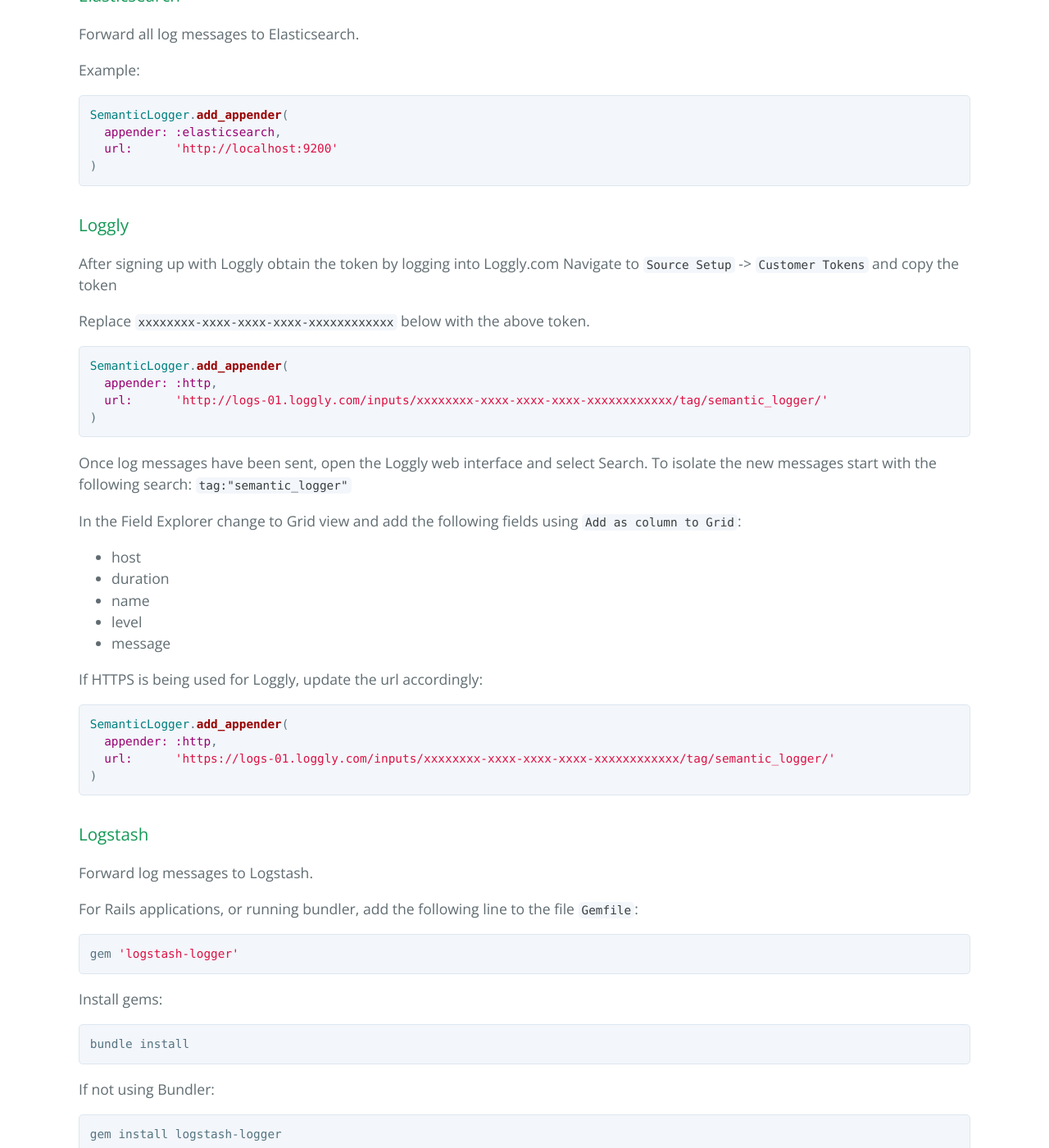
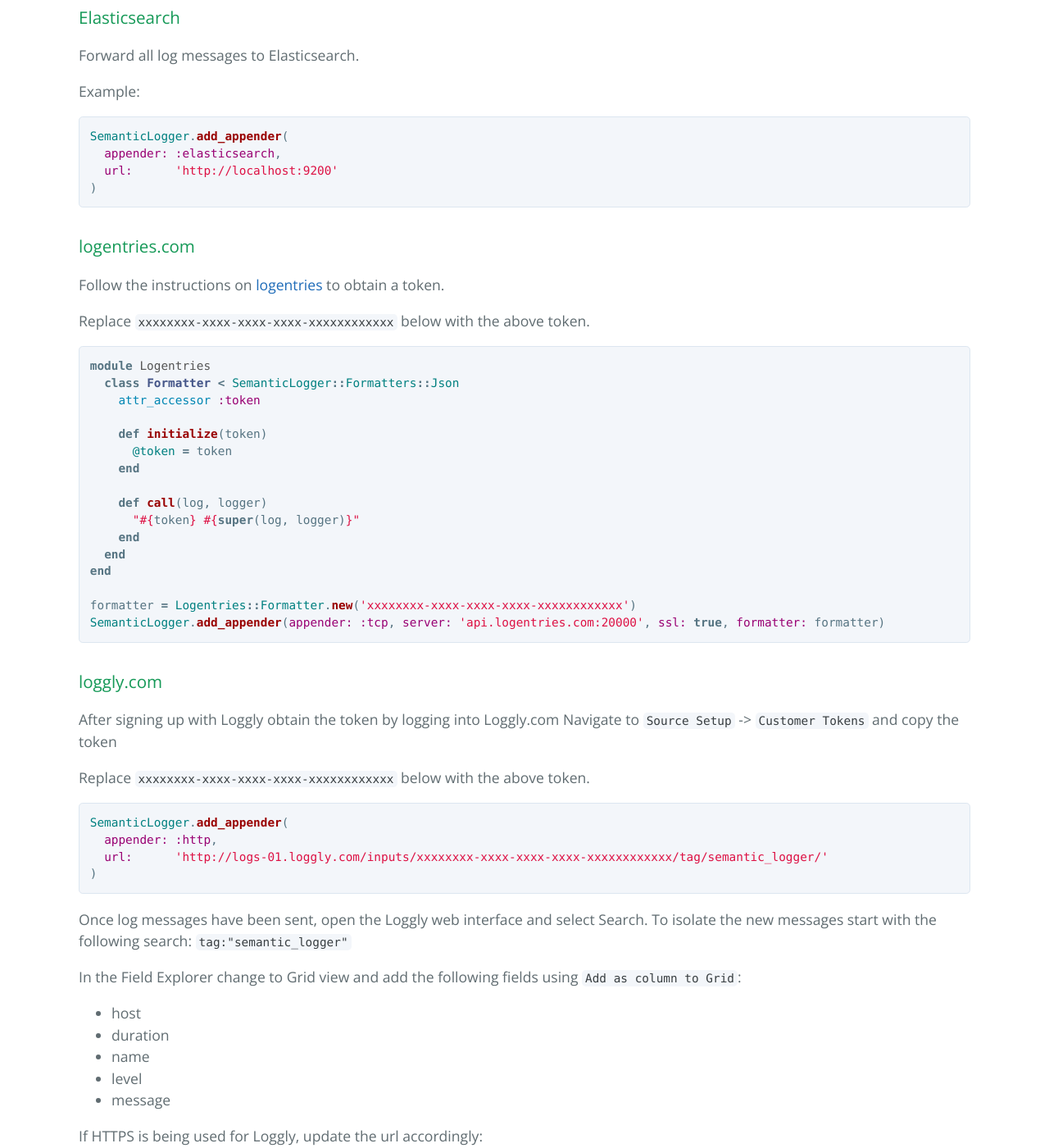
Before and after one commit to reidmorrison/semantic_logger, a Jekyll site: the page built from appenders.md, in a window 1280 px wide and 1400 px high, scrolled down 4623 px. Shown: the whole window at 82% size. Built offline with Jekyll 4.4.1, drawn with Linux system fonts in a browser that asks for light colours; some of the changed text lies outside the part shown.

Commit message:
Fixes #25 Add logentries.com example to documentation.

```diff
--- a/appenders.md
+++ b/appenders.md
@@ -14,7 +14,8 @@ Log messages can be written to one or more of the following destinations at the
 * Graylog
 * Elasticsearch
 * Splunk
-* Loggly
+* logentries.com
+* loggly.com
 * Logstash
 * New Relic
 * Bugsnag
@@ -220,7 +221,33 @@ SemanticLogger.add_appender(
 )
 ~~~
 
-### Loggly
+### logentries.com
+
+Follow the instructions on [logentries](https://logentries.com/doc/input-token/)
+to obtain a token.
+
+Replace `xxxxxxxx-xxxx-xxxx-xxxx-xxxxxxxxxxxx` below with the above token.
+
+~~~ruby
+module Logentries
+  class Formatter < SemanticLogger::Formatters::Json
+    attr_accessor :token
+
+    def initialize(token)
+      @token = token
+    end
+
+    def call(log, logger)
+      "#{token} #{super(log, logger)}"
+    end
+  end
+end
+
+formatter = Logentries::Formatter.new('xxxxxxxx-xxxx-xxxx-xxxx-xxxxxxxxxxxx')
+SemanticLogger.add_appender(appender: :tcp, server: 'api.logentries.com:20000', ssl: true, formatter: formatter)
+~~~
+
+### loggly.com
 
 After signing up with Loggly obtain the token by logging into Loggly.com
 Navigate to `Source Setup` -> `Customer Tokens` and copy the token
```
